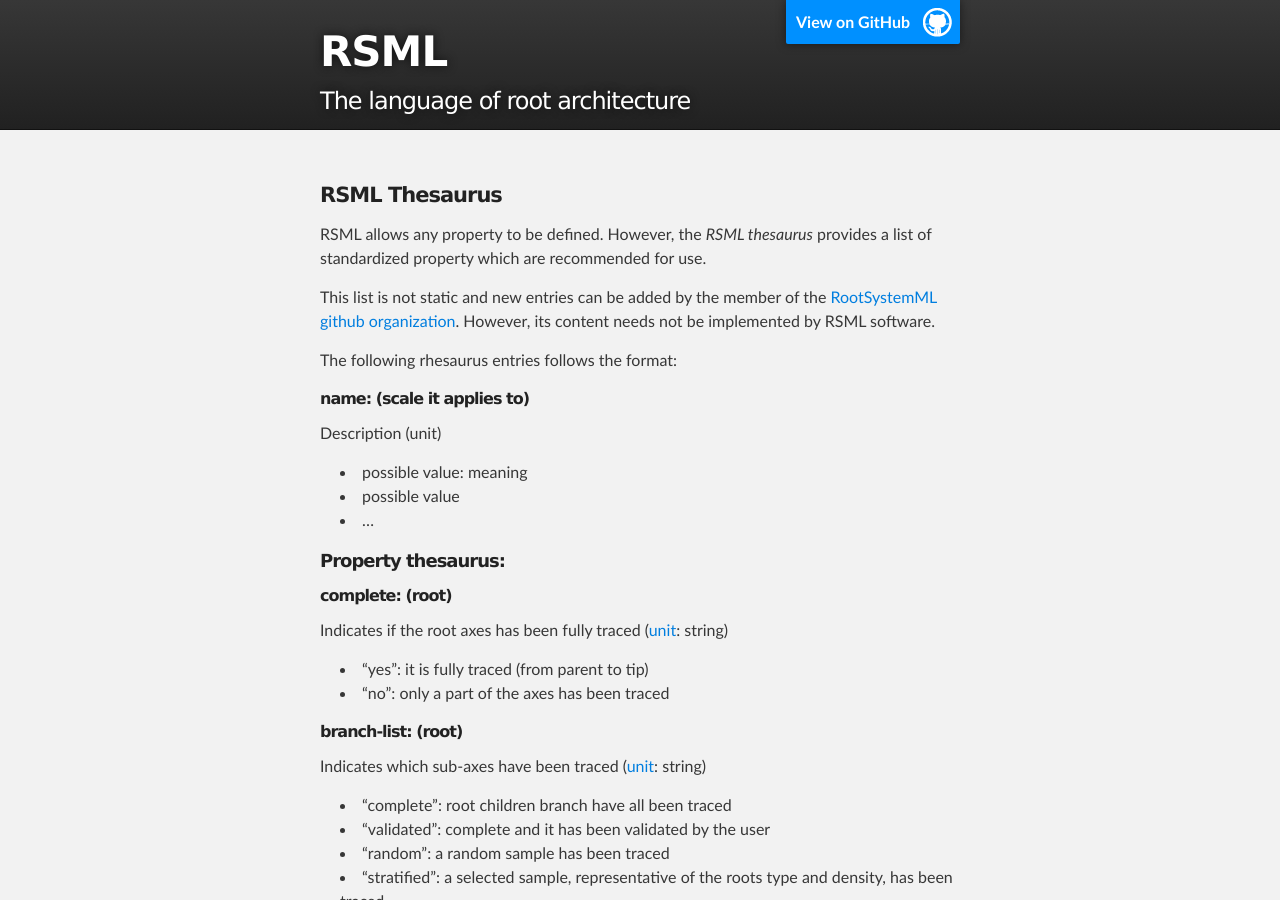
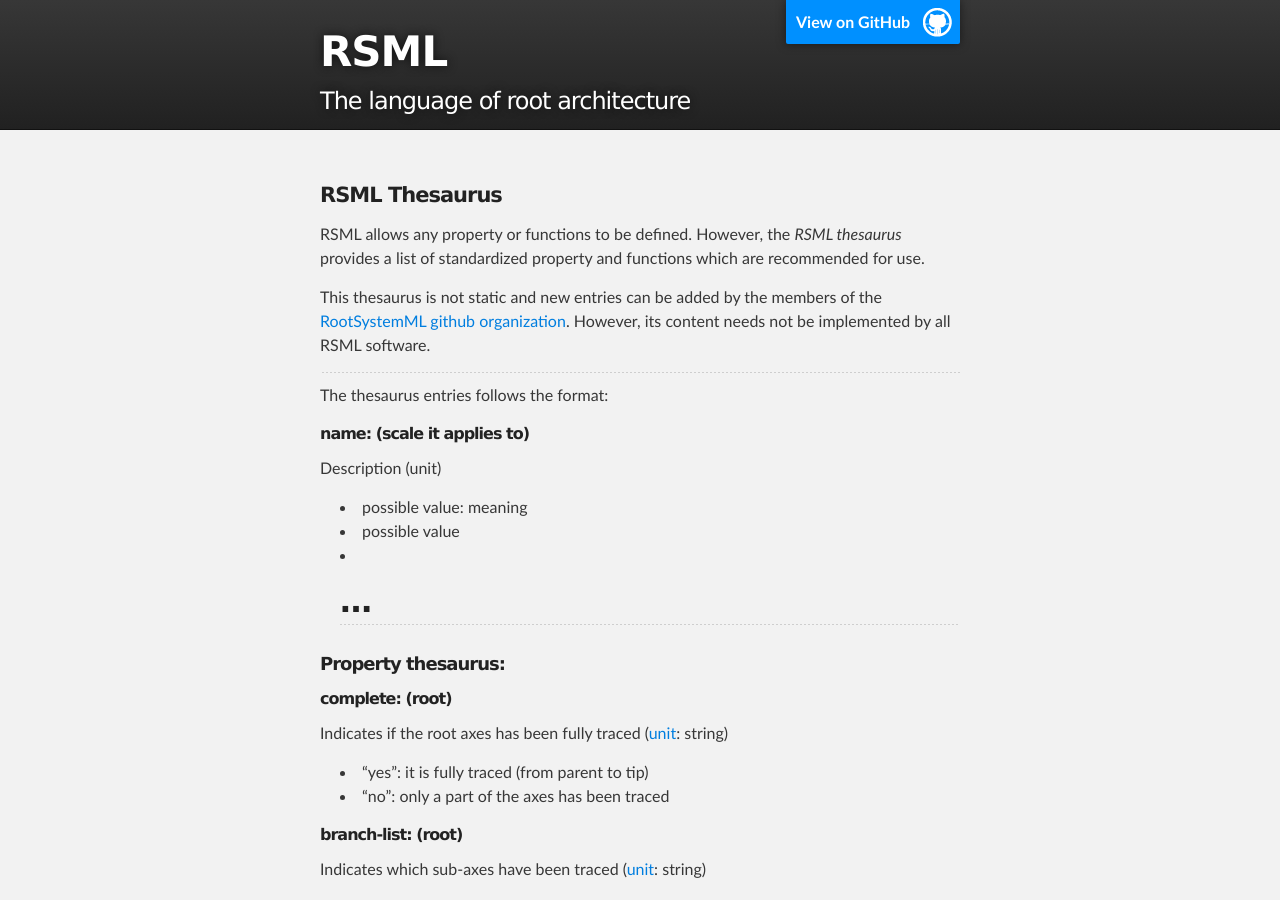
Before and after one commit to RootSystemML/RootSystemML.github.io, a Jekyll site: the page built from format/thesaurus.md, in a window 1280 px wide and 900 px high. Built offline with Jekyll 4.4.1, drawn with Linux system fonts in a browser that asks for light colours.

Commit message:
mv thesaurus.md to format

```diff
--- a/format/thesaurus.md
+++ b/format/thesaurus.md
@@ -6,13 +6,15 @@
 
 ####RSML Thesaurus
 
-RSML allows any property to be defined. However, the *RSML thesaurus* provides a list of standardized property which are recommended for use.
+RSML allows any property or functions to be defined. However, the *RSML thesaurus* provides a list of standardized property and functions which are recommended for use.
 
-This list is not static and new entries can be added by the member of the [RootSystemML github organization][RSML org]. However, its content needs not be implemented by RSML software.
+This thesaurus is not static and new entries can be added by the members of the [RootSystemML github organization][RSML org]. However, its content needs not be implemented by all RSML software.
 
 [RSML org]: https://github.com/RootSystemML
 
-The following rhesaurus entries follows the format:
+
+--------
+The thesaurus entries follows the format:
 
 ######name: (scale it applies to)
 Description (unit)
@@ -20,6 +22,7 @@
  - possible value: meaning
  - possible value
  - ...
+--------
 
 #####Property thesaurus:
 
```
